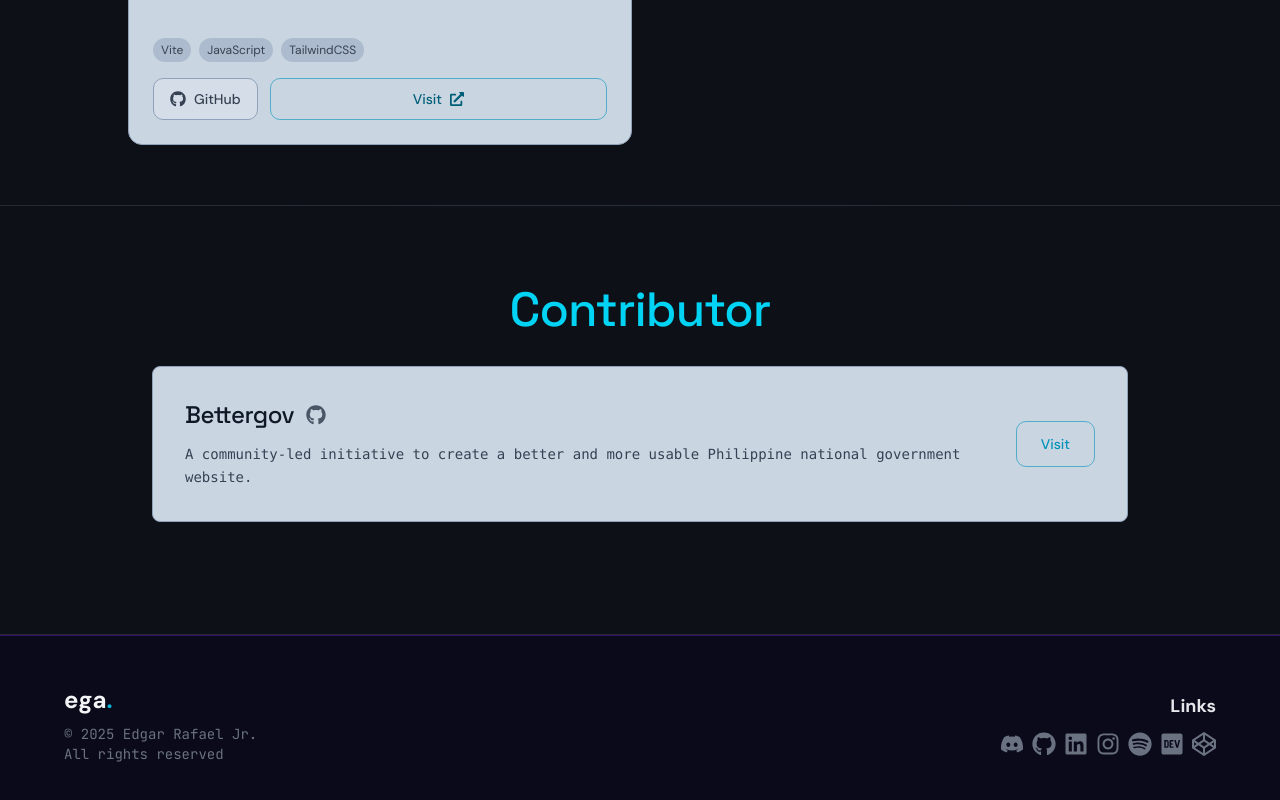
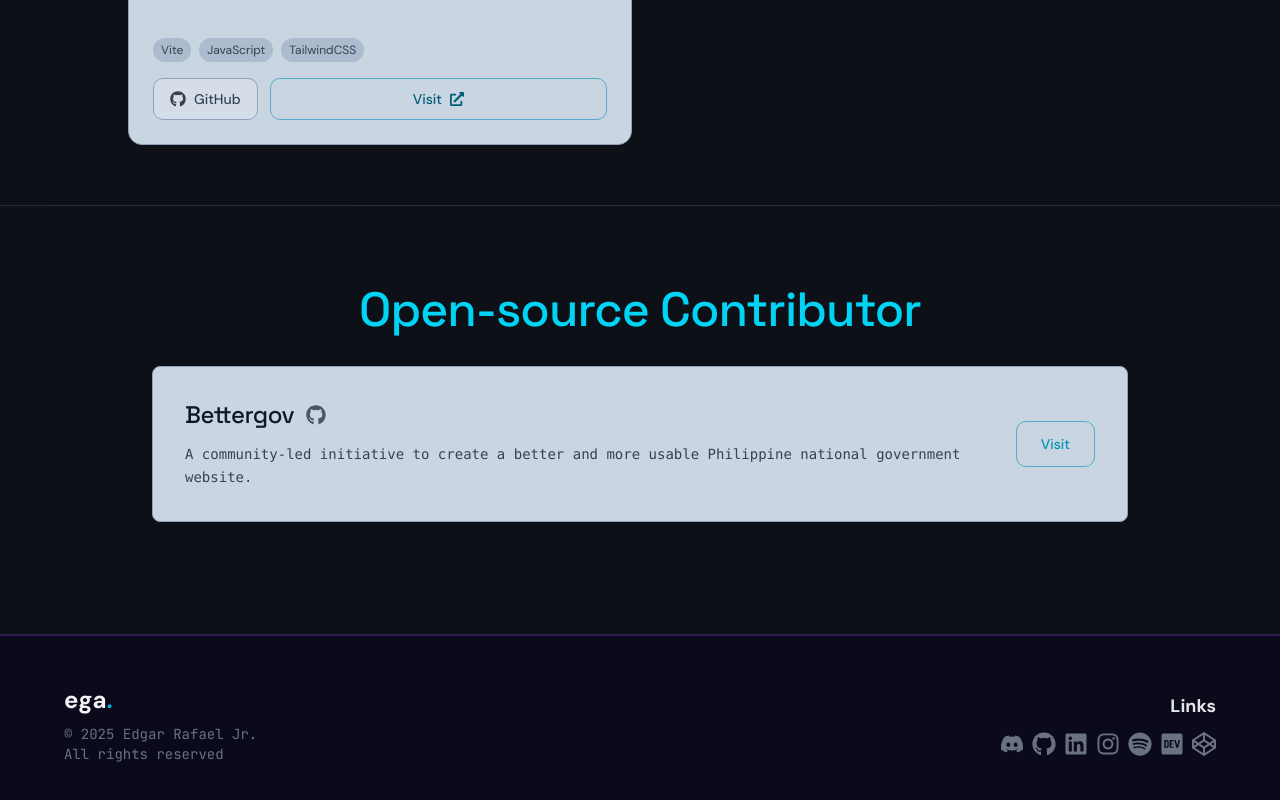
Before and after one commit to usergaia/usergaia-website, a Next.js app: page /projects in a window 1280 px wide. Shown: the part 1997-2797 px from the top of the page. Built offline with nearby package versions, Linux system fonts and the light colour scheme.

Commit message:
refactor: contrib text

```diff
--- a/src/app/projects/projects.components/Contributor.tsx
+++ b/src/app/projects/projects.components/Contributor.tsx
@@ -13,7 +13,7 @@ export function Contributor() {
     >
       {/* section header */}
       <h1 className="section-subtitle-h1">
-        <span className="section-title-span">Contributor</span>
+        <span className="section-title-span">Open-source Contributor</span>
       </h1>
 
       {/* projects list */}
```
